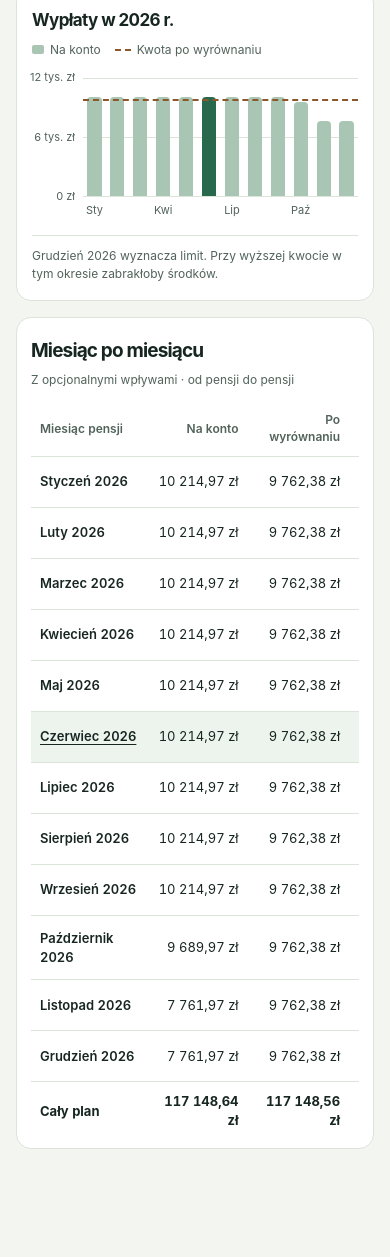
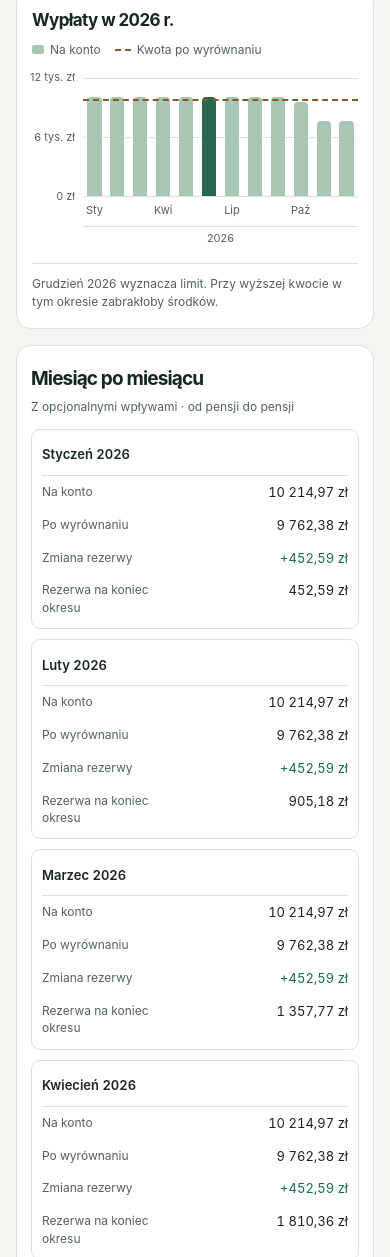
Before and after one commit to ThresholdOps/kalkulator-wyplat, a plain HTML site: page index.html in a window 390 px wide. Shown: the part 1069-2326 px from the top of the page. Before the commit the page ends 2250 px from the top, so only its background shows below. Drawn offline with Linux system fonts and the light colour scheme.

Commit message:
Release 0.6.1: polish month labels, bonus periods and responsive full-plan views

```diff
--- a/index.html
+++ b/index.html
@@ -15,7 +15,7 @@
   </style>
 </head>
 <body>
-<div id="payday-v4-plan-screen" lang="pl" data-release="0.6.0">
+<div id="payday-v4-plan-screen" lang="pl" data-release="0.6.1">
   <style>
     #payday-v4-plan-screen {
       color-scheme: light dark;
@@ -152,6 +152,10 @@
     #payday-v4-plan-screen .pay-target-line { position: absolute; left: 0; right: 0; bottom: var(--target-height); border-top: 2px dashed var(--target); pointer-events: none; z-index: 1; }
     #payday-v4-plan-screen .pay-ticks { grid-column: 2; padding-top: 6px; text-align: center; color: var(--muted); font-size: 11px; }
     #payday-v4-plan-screen .pay-ticks [data-selected='true'] { color: var(--ink); font-weight: 730; text-decoration: underline; text-underline-offset: 3px; }
+    #payday-v4-plan-screen .pay-ticks[data-dense='true'] span:not([data-quarter]) { visibility: hidden; }
+    #payday-v4-plan-screen .pay-years { grid-column: 2; display: grid; margin-top: 7px; color: var(--muted); font-size: 11px; text-align: center; }
+    #payday-v4-plan-screen .pay-years span { border-top: 1px solid var(--border); padding-top: 4px; }
+    #payday-v4-plan-screen .pay-years span + span { border-inline-start: 1px solid var(--border); }
     #payday-v4-plan-screen .pay-limit { margin-top: 16px; padding-top: 11px; border-top: 1px solid var(--border); color: var(--muted); font-size: 12px; }
     #payday-v4-plan-screen .pay-limit strong { color: var(--ink); font-weight: 650; }
     #payday-v4-plan-screen .pay-reserve .pay-action { margin-top: 14px; padding: 11px 13px; border-radius: 9px; background: var(--soft); }
@@ -244,6 +248,15 @@
       #payday-v4-plan-screen .pay-reserve { order: -1; }
       #payday-v4-plan-screen .pay-form-grid { grid-template-columns: repeat(2, minmax(0, 1fr)); }
     }
+    @media (max-width: 640px) {
+      #payday-v4-plan-screen .pay-month-table { display: block; min-width: 0; }
+      #payday-v4-plan-screen .pay-month-table thead { position: absolute; width: 1px; height: 1px; overflow: hidden; clip-path: inset(50%); white-space: nowrap; }
+      #payday-v4-plan-screen .pay-month-table :is(tbody, tfoot) { display: block; }
+      #payday-v4-plan-screen .pay-month-table :is(tbody, tfoot) tr { display: block; border: 1px solid var(--border); border-radius: 9px; margin-bottom: 10px; padding: 5px 10px; }
+      #payday-v4-plan-screen .pay-month-table :is(tbody, tfoot) th { display: block; padding: 5px 0; border-bottom: 1px solid var(--border); }
+      #payday-v4-plan-screen .pay-month-table :is(tbody, tfoot) td { display: grid; grid-template-columns: minmax(0, 1fr) minmax(0, 1fr); gap: 12px; padding: 7px 0; border-bottom: 0; overflow-wrap: anywhere; }
+      #payday-v4-plan-screen .pay-month-table td::before { content: attr(data-label); text-align: start; color: var(--muted); font-size: 12px; font-weight: 400; }
+    }
     @media (max-width: 560px) {
       #payday-v4-plan-screen .pay-main { padding-top: 22px; }
       #payday-v4-plan-screen .pay-intro { align-items: stretch; flex-direction: column; gap: 14px; margin-bottom: 16px; }
@@ -313,7 +326,7 @@
           <label class="pay-field">Pierwsza pensja w planie<select data-config="start"></select></label>
           <label class="pay-field">Ostatnia pensja w planie<select data-config="end"></select></label>
           <label class="pay-field">Co zasila rezerwę?<select data-config="source"><option value="both">Nadwyżki z pensji oraz premie</option><option value="salary">Nadwyżki z pensji</option><option value="bonus">Premie i dodatki</option></select></label>
-          <label class="pay-field">Skala PIT w 2027 r.<select data-config="tax-2027" aria-describedby="payday-v4-tax-2027-note"><option value="current">Jak w 2026 r. — 12% / 32%</option><option value="draft3293">Wariant 3293 — 12% / 24% / 32% (symulacja)</option></select></label>
+          <label class="pay-field">Skala PIT w 2027 r.<select data-config="tax-2027" aria-describedby="payday-v4-tax-2027-note"><option value="current">Jak w 2026 r.</option><option value="draft3293">3293 — symulacja</option></select></label>
           <label class="pay-field">Planowana rezerwa na początek planu (zł)<input type="number" min="0" max="10000000" step="0.01" value="0" data-config="initial"></label>
           <label class="pay-field">Potwierdzona rezerwa na początek planu (zł)<input type="number" min="0" max="10000000" step="0.01" placeholder="Wpisz, jeśli znasz" data-config="confirmed"></label>
           <label class="pay-field">Wymagana rezerwa na koniec (zł)<input type="number" min="0" max="10000000" step="0.01" placeholder="Jak na początku planu" data-config="floor"></label>
@@ -456,6 +469,7 @@
           <div class="pay-axis" aria-hidden="true"><span style="bottom: 100%" data-pay="axis-top">10 tys. zł</span><span style="bottom: 50%" data-pay="axis-mid">5 tys. zł</span><span style="bottom: 0">0 zł</span></div>
           <div class="pay-plot"><div class="pay-target-line" data-ui="target-line" aria-hidden="true"></div><div class="pay-bars"></div></div>
           <div class="pay-ticks" aria-hidden="true"></div>
+          <div class="pay-years" aria-hidden="true"></div>
         </figure>
         <p class="pay-limit" data-pay="limit-month" hidden></p>
       </section>
@@ -501,10 +515,12 @@
       const goals = Array.from(root.querySelectorAll('[name="payday-v4-goal"]'));
       const bars = root.querySelector('.pay-bars');
       const ticks = root.querySelector('.pay-ticks');
+      const years = root.querySelector('.pay-years');
       const plot = root.querySelector('.pay-plot');
       const settings = root.querySelector('#payday-v4-settings');
       const monthNames = Array.from(monthPicker.options, option => option.textContent);
       const monthLabels = ['Sty', 'Lut', 'Mar', 'Kwi', 'Maj', 'Cze', 'Lip', 'Sie', 'Wrz', 'Paź', 'Lis', 'Gru'];
+      const monthGenitives = ['stycznia', 'lutego', 'marca', 'kwietnia', 'maja', 'czerwca', 'lipca', 'sierpnia', 'września', 'października', 'listopada', 'grudnia'];
       const amountFormat = new Intl.NumberFormat('pl-PL', { useGrouping: 'always', minimumFractionDigits: 2, maximumFractionDigits: 2 });
       const numberFormat = new Intl.NumberFormat('pl-PL', { useGrouping: 'always', maximumFractionDigits: 2 });
       const dateFormat = new Intl.DateTimeFormat('pl-PL', { dateStyle: 'medium', timeZone: 'UTC' });
@@ -574,7 +590,6 @@
       const salaryChanges = new Map([[0, paychecks[0].gross]]);
       let chosen = 5;
       let plan = null;
-      let displayedYear = null;
       const editing = { bonus: null, deduction: null };
       const addLabels = { bonus: 'Dodaj premię lub nagrodę', deduction: 'Dodaj potrącenie' };
       const storageKey = 'kalkulator-wyplat.plan.v1';
@@ -1023,7 +1038,7 @@
         ui['payroll-month'].textContent = pay.label;
         config['pay-date'].value = pay.date;
         config['pay-reason'].value = pay.reason;
-        config['pay-net'].value = pay.enteredNet == null ? '' : pay.enteredNet / 100;
+        config['pay-net'].value = pay.enteredNet == null ? '' : inZloty(pay.enteredNet);
         ui['correction-feedback'].textContent = '';
         showCorrectionFields();
       }
@@ -1055,7 +1070,7 @@
         }
         markEdited();
         refresh();
-        feedback('pay', 'Zapisano wynagrodzenie od ' + paychecks[from].label + '.');
+        feedback('pay', 'Zapisano wynagrodzenie od ' + monthWithYear(paychecks[from]) + '.');
       });
 
       config['pay-date'].addEventListener('change', showCorrectionFields);
@@ -1093,12 +1108,19 @@
         ui['demo-label'].textContent = 'Szacunkowy plan';
       }
 
-      const monthPeriods = [[0, 'Grudzień 2025'], ...monthOptions.map(([index, label]) => [index + 1, label])];
-      const quarterPeriods = [[1, 'IV kwartał 2025'], ...Array.from({ length: 8 }, (_, index) => [4 + index * 3, ['I', 'II', 'III', 'IV'][index % 4] + ' kwartał ' + (2026 + Math.floor(index / 4))])];
+      function monthWithYear(pay) {
+        return monthGenitives[pay.month] + ' ' + pay.year;
+      }
+
+      function availableBonusPeriods(type) {
+        const monthly = [[0, 'Grudzień 2025'], ...paychecks.map(pay => [pay.index + 1, pay.label])];
+        const quarterly = [[1, 'IV kwartał 2025'], ...Array.from({ length: 8 }, (_, index) => [4 + index * 3, ['I', 'II', 'III', 'IV'][index % 4] + ' kwartał ' + (2026 + Math.floor(index / 4))])];
+        return (type === 'monthly' ? monthly : quarterly).filter(([index]) => paychecks[index]);
+      }
       function showBonusFields(resetPeriod = false) {
         const type = value('bonus-type');
         const fixed = type === 'monthly' || type === 'quarterly';
-        if (fixed && resetPeriod) options(config['bonus-period'], type === 'monthly' ? monthPeriods : quarterPeriods);
+        if (fixed && resetPeriod) options(config['bonus-period'], availableBonusPeriods(type));
         config['bonus-timing'].disabled = fixed;
         if (fixed) config['bonus-timing'].value = 'salary';
         const tied = value('bonus-timing') === 'salary';
@@ -1276,15 +1298,32 @@
         }));
       }
 
+      function chartYears(periods) {
+        const groups = [];
+        for (const [index, row] of periods.entries()) {
+          const last = groups.at(-1);
+          if (last?.year === row.year) last.count++;
+          else groups.push({ year: row.year, start: index, count: 1 });
+        }
+        return groups;
+      }
+
       function renderChart() {
-        displayedYear = paychecks[chosen].year;
-        fields['chart-title'].textContent = 'Wypłaty w ' + displayedYear + ' r.';
-        const subset = plan.periods.filter(row => row.year === displayedYear);
+        const subset = plan.periods;
+        const firstYear = subset[0].year;
+        const lastYear = subset.at(-1).year;
+        fields['chart-title'].textContent = firstYear === lastYear ? 'Wypłaty w ' + firstYear + ' r.' : 'Wypłaty w całym planie · ' + firstYear + '–' + lastYear;
         const ceiling = Math.max(200000, Math.ceil(Math.max(plan.target ?? 0, ...subset.map(row => row.received ?? 0)) / 200000) * 200000);
         fields['axis-top'].textContent = numberFormat.format(ceiling / 100000) + ' tys. zł';
         fields['axis-mid'].textContent = numberFormat.format(ceiling / 200000) + ' tys. zł';
         plot.style.setProperty('--target-height', `${(plan.target ?? 0) / ceiling * 100}%`);
-        bars.style.gridTemplateColumns = ticks.style.gridTemplateColumns = 'repeat(' + subset.length + ', minmax(0, 1fr))';
+        bars.style.gridTemplateColumns = ticks.style.gridTemplateColumns = years.style.gridTemplateColumns = 'repeat(' + subset.length + ', minmax(0, 1fr))';
+        ticks.dataset.dense = String(subset.length > 12);
+        years.replaceChildren(...chartYears(subset).map(group => {
+          const label = create('span', String(group.year));
+          label.style.gridColumn = (group.start + 1) + ' / span ' + group.count;
+          return label;
+        }));
         bars.replaceChildren();
         ticks.replaceChildren();
         subset.forEach((row, ordinal) => {
@@ -1301,7 +1340,7 @@
           bars.append(item);
           const tick = create('span', monthLabels[row.month]);
           tick.dataset.month = String(row.index);
-          if (ordinal % Math.ceil(subset.length / 4) === 0) tick.setAttribute('data-quarter', '');
+          if (ordinal === 0 || row.month % 3 === 0) tick.setAttribute('data-quarter', '');
           ticks.append(tick);
         });
       }
@@ -1309,7 +1348,16 @@
       function renderTable() {
         const hideReserve = plan.mode === 'off';
         for (const key of ['target', 'change', 'balance']) ui['table-' + key + '-heading'].hidden = hideReserve;
-        const displayedMoney = (value, className) => create('td', money(value), className);
+        const displayedMoney = (value, label) => {
+          const cell = create('td', money(value));
+          cell.dataset.label = label;
+          return cell;
+        };
+        const changeCell = (value, tone) => {
+          const cell = create('td', delta(value), tone);
+          cell.dataset.label = 'Zmiana rezerwy';
+          return cell;
+        };
         ui['table-body'].replaceChildren(...plan.periods.map(row => {
           const tableRow = create('tr');
           tableRow.dataset.month = String(row.index);
@@ -1319,12 +1367,12 @@
           button.type = 'button';
           button.addEventListener('click', () => selectMonth(row.index));
           heading.append(button);
-          tableRow.append(heading, displayedMoney(row.received));
+          tableRow.append(heading, displayedMoney(row.received, 'Na konto'));
           if (!hideReserve) {
             const balance = plan.projection?.balances.get(row.index);
             const change = balance?.forPeriod;
             const tone = change > 0 ? 'pay-up' : change < 0 ? 'pay-down' : '';
-            tableRow.append(displayedMoney(balance ? plan.target : null), create('td', delta(change), tone), displayedMoney(balance?.atEnd));
+            tableRow.append(displayedMoney(balance ? plan.target : null, 'Po wyrównaniu'), changeCell(change, tone), displayedMoney(balance?.atEnd, 'Rezerwa na koniec okresu'));
           }
           return tableRow;
         }));
@@ -1333,12 +1381,12 @@
         const heading = create('th', 'Cały plan');
         heading.scope = 'row';
         const paid = plan.periods.some(row => row.received == null) ? null : plan.periods.reduce((sum, row) => sum + row.received, 0);
-        totalRow.append(heading, displayedMoney(paid));
+        totalRow.append(heading, displayedMoney(paid, 'Na konto'));
         if (!hideReserve) {
           const projection = plan.projection;
           const closed = projection && !projection.failure;
           const change = closed ? projection.closing - projection.opening : null;
-          totalRow.append(displayedMoney(closed ? plan.target * plan.periods.length : null), create('td', delta(change)), displayedMoney(projection?.closing));
+          totalRow.append(displayedMoney(closed ? plan.target * plan.periods.length : null, 'Po wyrównaniu'), changeCell(change), displayedMoney(projection?.closing, 'Rezerwa na koniec okresu'));
         }
         ui['table-foot'].replaceChildren(totalRow);
         const earlyIncome = plan.periods[0].earlier;
@@ -1351,7 +1399,6 @@
       function selectMonth(index, persist = true) {
         chosen = index;
         const row = plan.periods.find(pay => pay.index === index);
-        if (displayedYear !== row.year) renderChart();
         monthPicker.value = String(index);
         fields.net.textContent = row.received == null ? '—' : inZloty(row.received);
         ui['net-unit'].hidden = row.received == null;
@@ -1435,7 +1482,7 @@
         renderTable();
         selectMonth(chosen, false);
         renderList('bonus', bonuses, bonus => bonus.name + ' · ' + money(bonus.amount) + ' brutto · ' + shortDate(bonus.link == null ? bonus.date : paychecks[bonus.link].date) + (bonus.optional ? ' · niepewna' : ''), startBonusEdit);
-        renderList('deduction', deductions, deduction => deduction.name + ' · ' + (deduction.percent ? formatPercent(deduction.amount) : money(deduction.amount)) + ' · ' + { monthly: 'co miesiąc', annual: 'co rok', once: 'jednorazowo' }[deduction.frequency] + ' od ' + paychecks[deduction.start].label + (deduction.endInput && deduction.frequency !== 'once' ? ' do ' + paychecks[deduction.end].label : ''), startDeductionEdit);
+        renderList('deduction', deductions, deduction => deduction.name + ' · ' + (deduction.percent ? formatPercent(deduction.amount) : money(deduction.amount)) + ' · ' + { monthly: 'co miesiąc', annual: 'co rok', once: 'jednorazowo' }[deduction.frequency] + ' od ' + monthWithYear(paychecks[deduction.start]) + (deduction.endInput && deduction.frequency !== 'once' ? ' do ' + monthWithYear(paychecks[deduction.end]) : ''), startDeductionEdit);
         ui['bonus-empty'].hidden = bonuses.length > 0;
         ui['deduction-empty'].hidden = deductions.length > 0;
         if (persist) {
```
